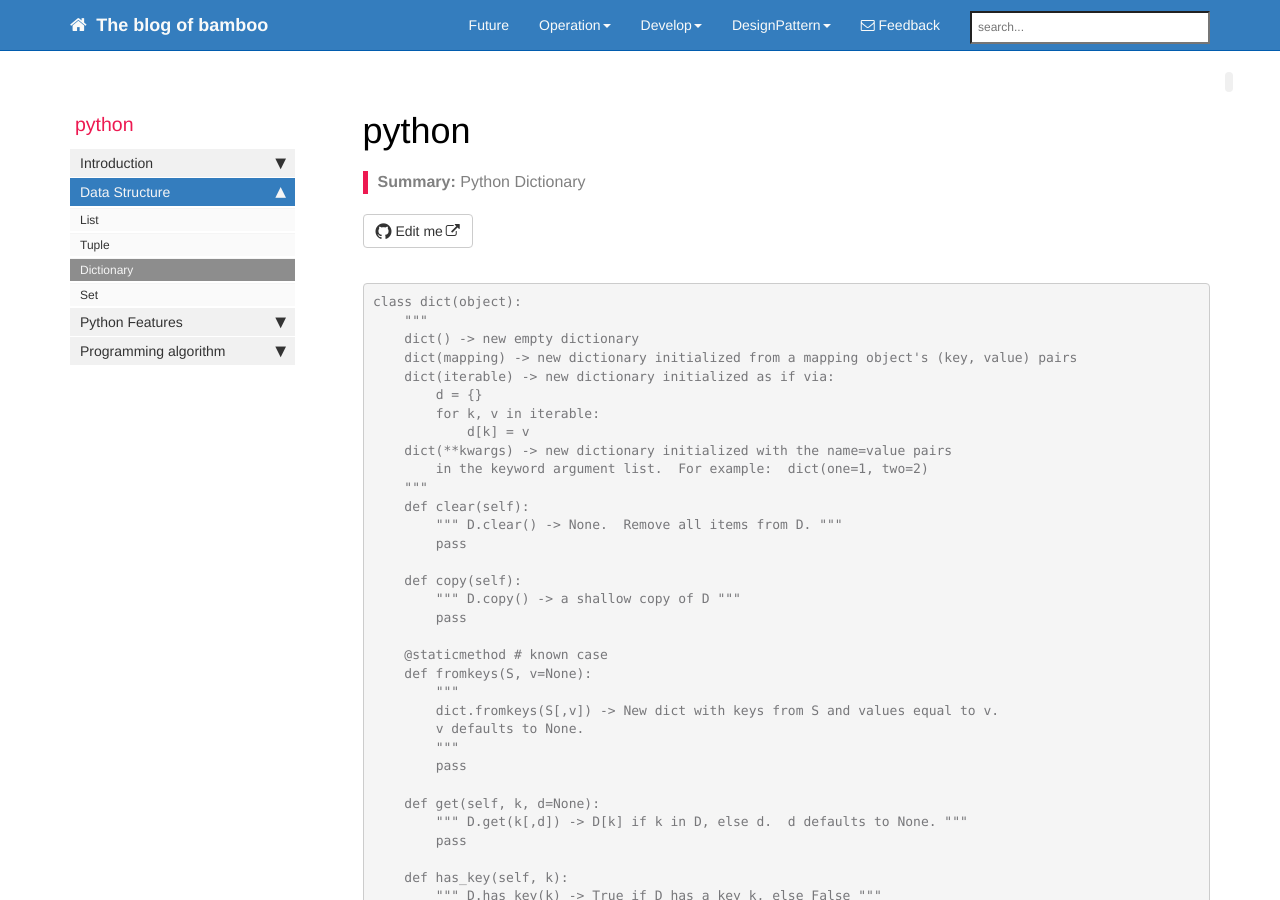
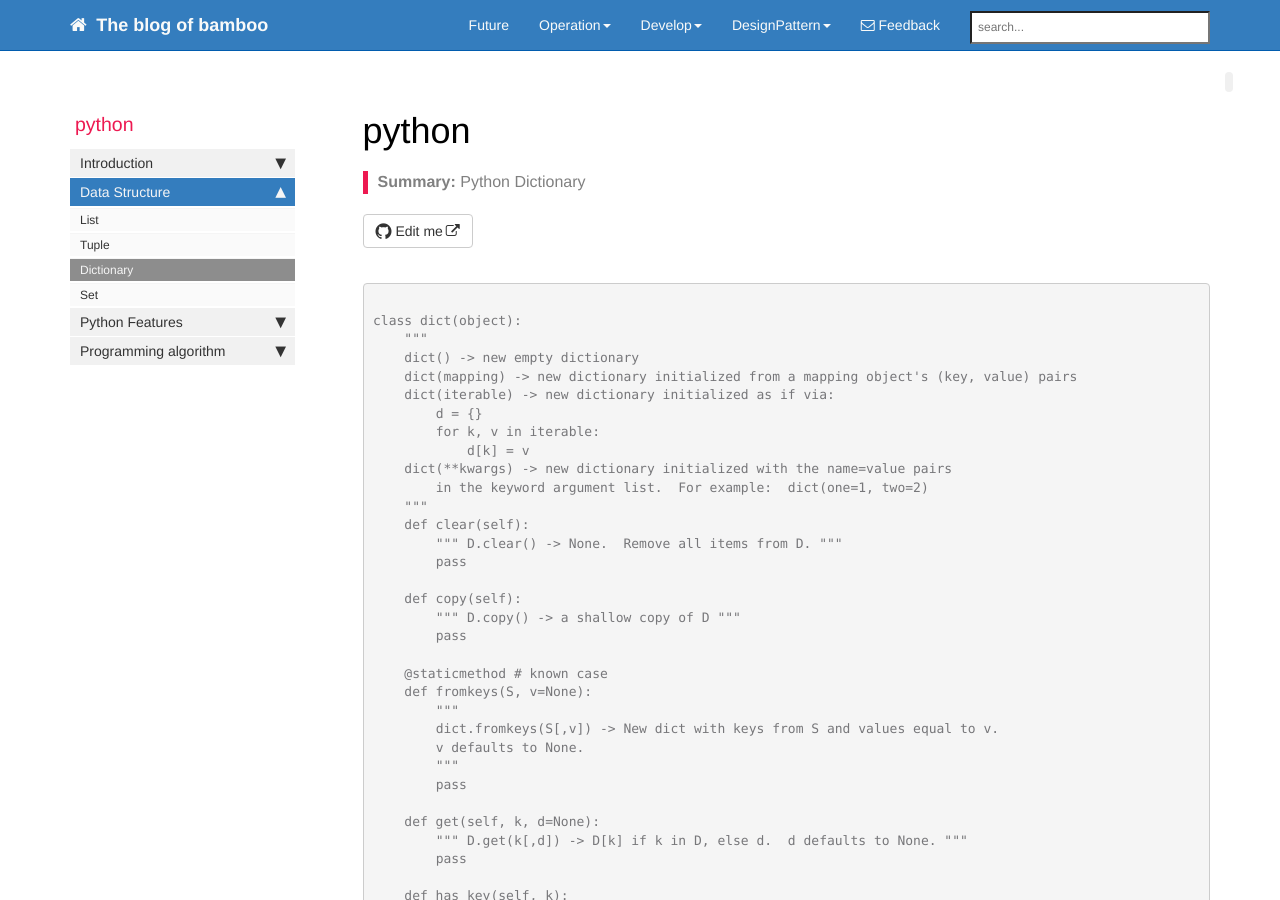
Before and after one commit to bamboo88/blog, a Jekyll site: the page built from pages/python/python_dic.md, in a window 1280 px wide and 900 px high. Built offline with Jekyll 4.4.1, drawn with Linux system fonts in a browser that asks for light colours; nearby versions of some CDN libraries; comment, search, counter and statistics services are not loaded.

Commit message:
Update python_dic.md

```diff
--- a/pages/python/python_dic.md
+++ b/pages/python/python_dic.md
@@ -7,7 +7,8 @@ permalink: python_dic.html
 folder: python
 ---
 
-<pre><code>class dict(object):
+<pre><code>
+class dict(object):
     """
     dict() -> new empty dictionary
     dict(mapping) -> new dictionary initialized from a mapping object's (key, value) pairs
@@ -187,6 +188,7 @@ folder: python
         """ D.__sizeof__() -> size of D in memory, in bytes """
         pass
 
-    __hash__ = None<pre/><code/>
+    __hash__ = None
+<code/><pre/>
 
 {% include links.html %}
```
